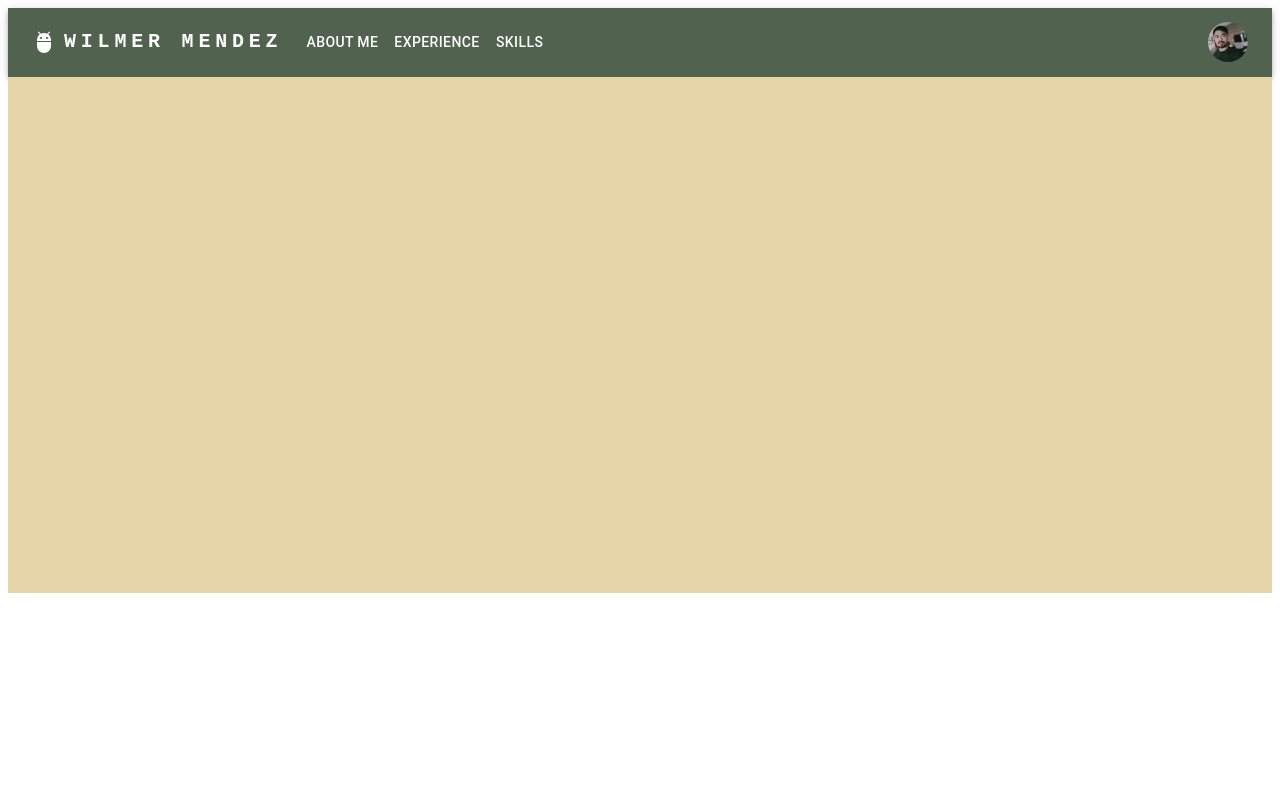
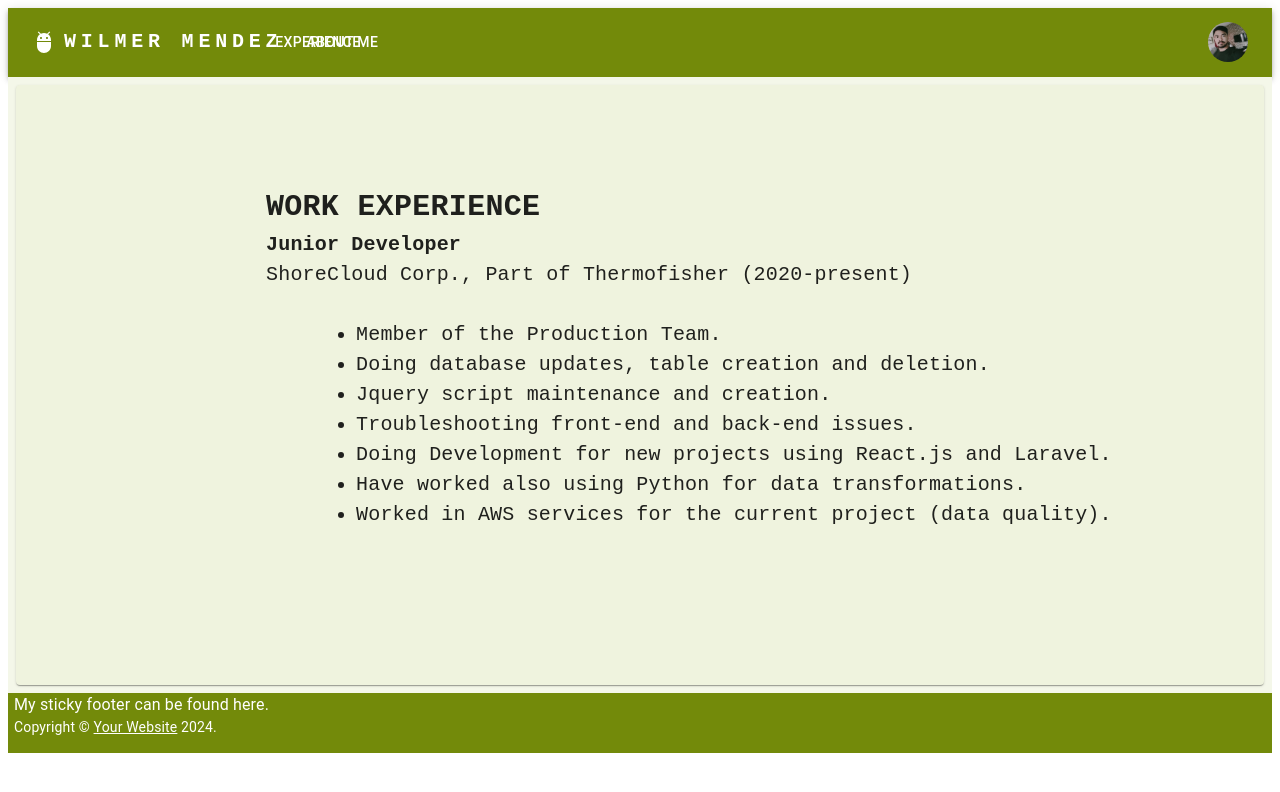
Before and after one commit to wilmermendezcodes/Portfolio, a React (Create React App) app in the folder wilmer-portfolio2/my-app/: page / in a window 1280 px wide. Both pictures are taken after a click on the button "EXPERIENCE". Shown: the top 792 px of the page. Built offline with nearby package versions, Linux system fonts and the light colour scheme.

Commit message:
'portfolio commit'

```diff
--- a/wilmer-portfolio2/my-app/src/App.jsx
+++ b/wilmer-portfolio2/my-app/src/App.jsx
@@ -1,12 +1,12 @@
 import React from 'react';
 import AppBar from './components/ResponsiveAppBar'
-import FrontPaper from './components/FrontPaper'
+import Footer from './components/Footer'
 
-function App() {
+const App = () => {
   return (
     <div>
     <AppBar/>
-    <FrontPaper/>
+    <Footer/>
     </div>
   );
 }
--- /dev/null
+++ b/wilmer-portfolio2/my-app/src/components/Footer.jsx
@@ -0,0 +1,43 @@
+import Container from "@mui/material/Container";
+import Typography from "@mui/material/Typography";
+import Link from "@mui/material/Link";
+
+const Copyright = () => {
+  return (
+    <Typography variant="body2" color="white" style={{marginLeft:-350}}>
+      {"Copyright © "}
+      <Link color="inherit" href="https://material-ui.com/">
+        Your Website
+      </Link>{" "}
+      {new Date().getFullYear()}
+      {"."}
+    </Typography>
+  );
+};
+
+const Footer = () => {
+  return (
+    <footer
+      className="footerClass"
+      style={{
+        backgroundColor: "#738A0A",
+        height: "60px",
+      }}
+    >
+      <Container maxWidth="sm">
+        <Typography
+          variant="body1"
+          style={{
+            color: "white",
+            marginLeft:-350
+          }}
+        >
+          My sticky footer can be found here.
+        </Typography>
+        <Copyright />
+      </Container>
+    </footer>
+  );
+};
+
+export default Footer;
--- a/wilmer-portfolio2/my-app/src/components/FrontPaper.jsx
+++ b/wilmer-portfolio2/my-app/src/components/FrontPaper.jsx
@@ -1,25 +1,36 @@
-import * as React from 'react';
-import Box from '@mui/material/Box';
-import Paper from '@mui/material/Paper';
+import * as React from "react";
+import Box from "@mui/material/Box";
+import Paper from "@mui/material/Paper";
+import AboutMe from "./papercomponents/AboutMe";
+import Experience from "./papercomponents/Experience";
 
-
-export default function FrontPaper() {
+const FrontPaper = ({ aboutmestatus, experiencestatus }) => {
   return (
     <Box
       sx={{
-        display: 'flex',
-        flexWrap: 'wrap',
-        '& > :not(style)': {
+        display: "flex",
+        flexWrap: "wrap",
+        "& > :not(style)": {
           m: 1,
-          maxWidth: 100,
-          height: 500,
+          maxWidth: 2000,
+          height: 600,
         },
       }}
-      style={{          backgroundColor: '#E6D5A9'}}
+      style={{
+        backgroundColor: "#F4F7E9",
+      }}
     >
-
-      <Paper />
-
+      <Paper
+        style={{
+          backgroundColor: "#EFF3DE",
+          width: 2000,
+        }}
+      >
+        {aboutmestatus == 1 && <AboutMe />}
+        {experiencestatus == 1 && <Experience />}
+      </Paper>
     </Box>
   );
-}
+};
+
+export default FrontPaper;
--- a/wilmer-portfolio2/my-app/src/components/ResponsiveAppBar.jsx
+++ b/wilmer-portfolio2/my-app/src/components/ResponsiveAppBar.jsx
@@ -9,35 +9,33 @@ import MenuIcon from '@mui/icons-material/Menu';
 import Container from '@mui/material/Container';
 import Avatar from '@mui/material/Avatar';
 import Button from '@mui/material/Button';
-import Tooltip from '@mui/material/Tooltip';
 import MenuItem from '@mui/material/MenuItem';
 import AdbIcon from '@mui/icons-material/Adb';
-import image from '../wilmermendez.jpg'
+import image from '../wilmermendez.jpg';
+import FronPaper from './FrontPaper';
+import FrontPaper from './FrontPaper';
 
-const pages = ['About Me', 'Experience', 'Skills'];
+const pages = ['About Me', 'Experience', 'Skills', 'Writings'];
 //const settings = ['About Me', 'Account', 'Dashboard', 'Logout'];
 
-function ResponsiveAppBar() {
-  const [anchorElNav, setAnchorElNav] = React.useState(null);
-  const [anchorElUser, setAnchorElUser] = React.useState(null);
+const ResponsiveAppBar = () => {
+  const [aboutMeClicked, setAboutMeClicked] = React.useState(0);
+  const [experienceClicked, setExperienceClicked] = React.useState(0);
 
-  const handleOpenNavMenu = (event) => {
-    setAnchorElNav(event.currentTarget);
-  };
-  const handleOpenUserMenu = (event) => {
-    setAnchorElUser(event.currentTarget);
-  };
+ const handleOpenAboutMe = () => {
+  setExperienceClicked(0);
+    setAboutMeClicked(1);
+ }
 
-  const handleCloseNavMenu = () => {
-    setAnchorElNav(null);
-  };
+ const handleOpenExperience= () => {
+  setAboutMeClicked(0);
+  setExperienceClicked(1);
 
-  const handleCloseUserMenu = () => {
-    setAnchorElUser(null);
-  };
+}
 
   return (
-    <AppBar position="static" style={{backgroundColor: '#51624F'}}>
+    <div>
+    <AppBar position="static" style={{backgroundColor: '#738A0A'}}>
       <Container maxWidth="xl">
         <Toolbar disableGutters>
           <AdbIcon sx={{ display: { xs: 'none', md: 'flex' }, mr: 1 }} />
@@ -59,71 +57,28 @@ function ResponsiveAppBar() {
             WILMER MENDEZ
           </Typography>
 
-          <Box sx={{ flexGrow: 1, display: { xs: 'flex', md: 'none' } }}>
-            <IconButton
-              size="large"
-              aria-label="account of current user"
-              aria-controls="menu-appbar"
-              aria-haspopup="true"
-              onClick={handleOpenNavMenu}
-              color="inherit"
-            >
-              <MenuIcon />
-            </IconButton>
-            <Menu
-              id="menu-appbar"
-              anchorEl={anchorElNav}
-              anchorOrigin={{
-                vertical: 'bottom',
-                horizontal: 'left',
-              }}
-              keepMounted
-              transformOrigin={{
-                vertical: 'top',
-                horizontal: 'left',
-              }}
-              open={Boolean(anchorElNav)}
-              onClose={handleCloseNavMenu}
-              sx={{
-                display: { xs: 'block', md: 'none' },
-              }}
-            >
-              {pages.map((page) => (
-                <MenuItem key={page} onClick={handleCloseNavMenu}>
-                  <Typography textAlign="center">{page}</Typography>
-                </MenuItem>
-              ))}
-            </Menu>
-          </Box>
-          <AdbIcon sx={{ display: { xs: 'flex', md: 'none' }, mr: 1 }} />
-          <Typography
-            variant="h5"
-            noWrap
-            component="a"
-            href="#app-bar-with-responsive-menu"
-            sx={{
-              mr: 2,
-              display: { xs: 'flex', md: 'none' },
-              flexGrow: 1,
-              fontFamily: 'monospace',
-              fontWeight: 700,
-              letterSpacing: '.3rem',
-              color: 'inherit',
-              textDecoration: 'none',
-            }}
-          >
-            LOGO
-          </Typography>
+
           <Box sx={{ flexGrow: 1, display: { xs: 'none', md: 'flex' } }}>
-            {pages.map((page) => (
               <Button
-                key={page}
-                onClick={handleCloseNavMenu}
+                key='AboutMe'
+                onClick={handleOpenAboutMe}
                 sx={{ my: 2, color: 'white', display: 'block' }}
               >
-                {page}
+                About Me
               </Button>
-            ))}
+
+          </Box>
+
+          <Box sx={{ flexGrow: 1, display: { xs: 'none', md: 'flex' } }}>
+              <Button
+                key='Experience'
+                onClick={handleOpenExperience}
+                sx={{ my: 2, color: 'white', display: 'block' }}
+                style={{marginLeft:-530}}
+              >
+                Experience
+              </Button>
+
           </Box>
 
           <Box sx={{ flexGrow: 0 }}>
@@ -136,6 +91,11 @@ function ResponsiveAppBar() {
         </Toolbar>
       </Container>
     </AppBar>
+    <FrontPaper
+    aboutmestatus={aboutMeClicked}
+    experiencestatus={experienceClicked}
+    />
+    </div>
   );
 }
 export default ResponsiveAppBar;
--- /dev/null
+++ b/wilmer-portfolio2/my-app/src/components/papercomponents/AboutMe.jsx
@@ -0,0 +1,83 @@
+import * as React from 'react';
+import { Typography } from '@mui/material';
+
+const AboutMe = ({aboutmestatus}) => {
+
+    return(<div >
+            <Typography
+            style = {{
+                textAlign: 'left',
+                fontFamily: 'monospace',
+                marginLeft: 250,
+                marginTop: 50,
+                fontSize: 30,
+                fontWeight: 'bold'
+            }}>WILMER MENDEZ</Typography>
+
+            <Typography
+            style = {{
+                textAlign: 'left',
+                fontFamily: 'monospace',
+                marginLeft: 250,
+                fontSize: 20,
+            }}>Developer</Typography>
+
+            <Typography
+            id='body'
+            style = {{
+                textAlign: 'left',
+                fontFamily: 'monospace',
+                marginLeft: 250,
+                fontSize: 20,
+                marginTop: 30
+            }}>Hi, I am a passionate programmer with four years of experience in the industry, <br/>
+            I graduated in Mechatronics but chose programming as my career because I love coding. <br/>
+            My strengths include being a fast learner and highly adaptable to new technologies. <br/>
+            My main programming languages are JavaScript, PHP, and MySQL. <br/>
+            In addition to programming, my hobbies include writing, gaming, and watching movies. <br/>
+            </Typography>
+
+            <Typography
+            style = {{
+                textAlign: 'left',
+                fontFamily: 'monospace',
+                marginLeft: 250,
+                fontSize: 25,
+                marginTop: 30,
+                fontWeight: 'bold'
+            }}>Education</Typography>
+
+            <Typography
+            style = {{
+                textAlign: 'left',
+                fontFamily: 'monospace',
+                marginLeft: 250,
+                fontSize: 20,
+            }}>Bachelor of Technology Major in Mechatronics Technology (2013-2019)<br/>
+            Technological University of the Philippines Visayas
+            </Typography>
+
+            <Typography
+            style = {{
+                textAlign: 'left',
+                fontFamily: 'monospace',
+                marginLeft: 250,
+                fontSize: 25,
+                marginTop: 30,
+                fontWeight: 'bold'
+            }}>Languages</Typography>
+
+            <Typography
+            style = {{
+                textAlign: 'left',
+                fontFamily: 'monospace',
+                marginLeft: 250,
+                fontSize: 20,
+            }}>English, Tagalog<br/>
+
+            </Typography>
+
+        </div>
+    )
+}
+export default AboutMe;
--- /dev/null
+++ b/wilmer-portfolio2/my-app/src/components/papercomponents/Experience.jsx
@@ -0,0 +1,53 @@
+import { Typography } from '@mui/material';
+const Experience = () => {
+  return (<div >
+    <Typography
+    style = {{
+        textAlign: 'left',
+        fontFamily: 'monospace',
+        marginLeft: 250,
+        marginTop: 100,
+        fontSize: 30,
+        fontWeight: 'bold'
+    }}>WORK EXPERIENCE</Typography>
+
+    <Typography
+    style = {{
+        textAlign: 'left',
+        fontFamily: 'monospace',
+        marginLeft: 250,
+        fontSize: 20,
+        fontWeight: 'bold'
+    }}>Junior Developer</Typography>
+
+<Typography
+    style = {{
+        textAlign: 'left',
+        fontFamily: 'monospace',
+        marginLeft: 250,
+        fontSize: 20,
+    }}>ShoreCloud Corp., Part of Thermofisher (2020-present)</Typography>
+
+
+    <Typography
+    id='body'
+    style = {{
+        textAlign: 'left',
+        fontFamily: 'monospace',
+        marginLeft: 300,
+        fontSize: 20,
+        marginTop: 30
+    }}><ul>
+        <li>Member of the Production Team. <br/></li>
+        <li>Doing database updates, table creation and deletion. <br/></li>
+        <li>Jquery script maintenance and creation. <br/></li>
+        <li>Troubleshooting front-end and back-end issues. <br/></li>
+        <li>Doing Development for new projects using React.js and Laravel. <br/></li>
+        <li>Have worked also using Python for data transformations. <br/></li>
+        <li>Worked in AWS services for the current project (data quality). <br/></li>
+    </ul>
+
+    </Typography>
+</div>);
+};
+export default Experience;
```
Also changed, not shown: 1 other file (tests, documents, lock files or other folders).
